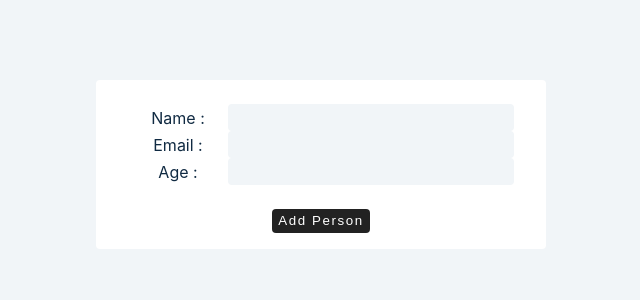
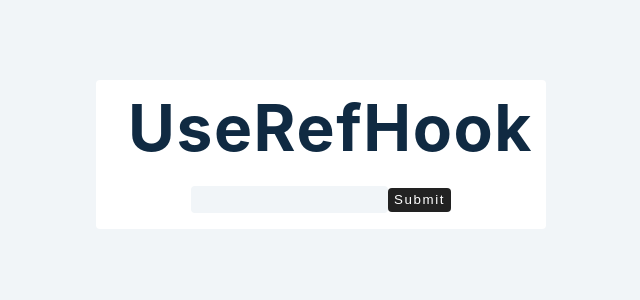
Before and after one commit to bidur45/Advanced-react, a React (Create React App) app: page / in a window 1280 px wide. Shown: the top 300 px of the page, without its empty margins (319-959 px from the left). Built offline with nearby package versions, Linux system fonts and the light colour scheme.

Commit message:
reactForm and useRef hook

```diff
--- a/src/3-react-form/1-form-basics.js
+++ b/src/3-react-form/1-form-basics.js
@@ -3,62 +3,129 @@ import  React, {useState} from 'react'
 
 
 
+// const FormBasics = ()=>{
+//     const [firstName, setFirstName] = useState('')
+//     const [email, setEmail] = useState('')
+//     const [age, setAge] = useState('')
+//     const [people,setPeople]= useState([])
+//     console.log(people);
+
+//     const handleSubmit = (e)=>
+//     {
+//     e.preventDefault()
+//     const person = { id: new Date().getTime(),firstName, email, age}
+// if(firstName&&email&&age){
+//  setPeople((people)=>{
+//      return [...people, person]
+//  })
+//  setFirstName('')
+//  setEmail('')
+//  setAge('')
+
+// }
+// else{
+//     console.log('Enter any value')
+// }
+
+//     }
+
+//     return(
+//         <section>
+//         <form className="form" onSubmit={handleSubmit}>
+//             <div className="form-control">
+//           <label htmlFor="firstname">Name :</label>
+//           <input type="text" id="firstname" name="firstname" value={firstName} onChange={(e)=> setFirstName(e.target.value)}></input>
+//           <label htmlFor="email">Email :</label>
+//           <input type="text" id="email" name="email" value={email} onChange={(e)=> setEmail(e.target.value)}  ></input>
+//           <label htmlFor="age">Age :</label>
+//           <input type="text" id="age" name="age" value={age} onChange={(e)=> setAge(e.target.value)}></input>
+//             </div>
+//             <button type='submit'>Add Person</button>
+
+//         </form>
+//         <article>
+//             {people.map((person)=>{
+//                 const {id,firstName, email, age} = person
+//                 return (
+//                     <div className='item' key = {id}>
+//                         <h4>{firstName}</h4>
+//                         <p>{email}</p>
+//                         <p>{age}</p>
+
+
+//                     </div>
+//                 )
+//             } )}
+
+//         </article>
+//         </section>
+//     )
+// }
+
 const FormBasics = ()=>{
-    const [firstName, setFirstName] = useState('')
-    const [email, setEmail] = useState('')
-    const [age, setAge] = useState('')
+
+    const [person,setperson]=useState({firstName:'',email:'',age:''})
+
     const [people,setPeople]= useState([])
     console.log(people);
 
-    const handleSubmit = (e)=>
-    {
+
+const handleSubmit= (e)=>{
     e.preventDefault()
-    const person = { id: new Date().getTime(),firstName, email, age}
-if(firstName&&email&&age){
- setPeople((people)=>{
-     return [...people, person]
- })
- setFirstName('')
- setEmail('')
- setAge('')
+    if (person.firstName && person.email && person.age){
+        const newPerson = {...person, id: new Date().getTime().toString()}
+        setPeople(...people,newPerson)
+        setperson({firstName:'',email:'',age:''})
+    }
+
+    else{
+        console.log("Enter a value")
+    }
 
 }
-else{
-    console.log('Enter any value')
+const handleChange=(e)=>{
+    const name =e.target.name
+    const value =e.target.value
+    setperson({...person, [name]:value})
+
+    console.log(name,value)
+
 }
 
-    }
+
 
     return(
-        <section>
-        <form className="form" onSubmit={handleSubmit}>
-            <div className="form-control">
+
+        <article>
+        <form className="form">
+         <div className="form-control">
           <label htmlFor="firstname">Name :</label>
-          <input type="text" id="firstname" name="firstname" value={firstName} onChange={(e)=> setFirstName(e.target.value)}></input>
+          <input type="text" id="firstname" name="firstName" value={person.firstName} onChange={handleChange}></input>
           <label htmlFor="email">Email :</label>
-          <input type="text" id="email" name="email" value={email} onChange={(e)=> setEmail(e.target.value)}  ></input>
+          <input type="text" id="email" name="email" value={person.email} onChange={handleChange}></input>
           <label htmlFor="age">Age :</label>
-          <input type="text" id="age" name="age" value={age} onChange={(e)=> setAge(e.target.value)}></input>
+          <input type="text" id="age" name="age" value={person.age} onChange={handleChange}></input>
             </div>
-            <button type='submit'>Add Person</button>
+            <button type='submit' onClick={handleSubmit}>Add Person</button>
 
         </form>
-        <article>
-            {people.map((person)=>{
+
+              {
+              people.map((person)=>{
                 const {id,firstName, email, age} = person
-                return (
-                    <div className='item' key = {id}>
+                return  <div className='item' key = {id}>
                         <h4>{firstName}</h4>
                         <p>{email}</p>
                         <p>{age}</p>
+                    </div>
+
+              })
+            }
+
+         </article>
 
 
-                    </div>
-                )
-            } )}
 
-        </article>
-        </section>
     )
 }
 
--- /dev/null
+++ b/src/3-react-form/2-useRef-hook.js
@@ -0,0 +1,22 @@
+import React, {useRef} from "react"
+const UseRefHook =()=>{
+    const refContainer  =useRef(null)
+
+    const handleSubmit = (e)=>{
+        e.preventDefault()
+        console.log(refContainer.current.value)
+    }
+    return(
+        <>
+        <form className = 'form' onSubmit = {handleSubmit}>
+        <div>
+            <h1>UseRefHook</h1>
+          <input type = "text" ref = {refContainer}></input>
+          <button type="submit">Submit</button>
+        </div>
+        </form>
+        </>
+
+    )
+}
+export default UseRefHook
--- a/src/App.js
+++ b/src/App.js
@@ -2,7 +2,9 @@
 // import State from './1-useState/3-useState-object'
 // import State from './2-useEffect/1-useEffect-basics'
 // import State from './2-useEffect/2-multiple return'
-import State from './3-react-form/1-form-basics'
+// import State from './3-react-form/1-form-basics'
+import State from './3-react-form/2-useRef-hook'
+
 
 
 
```
